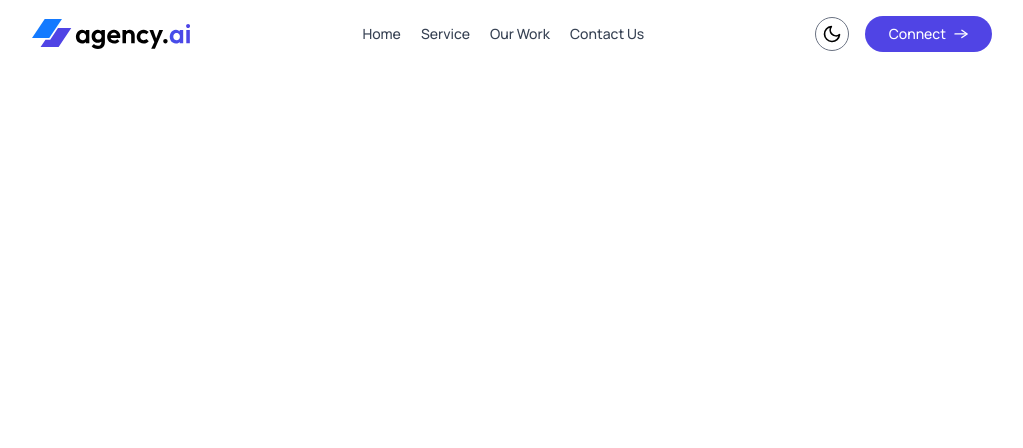
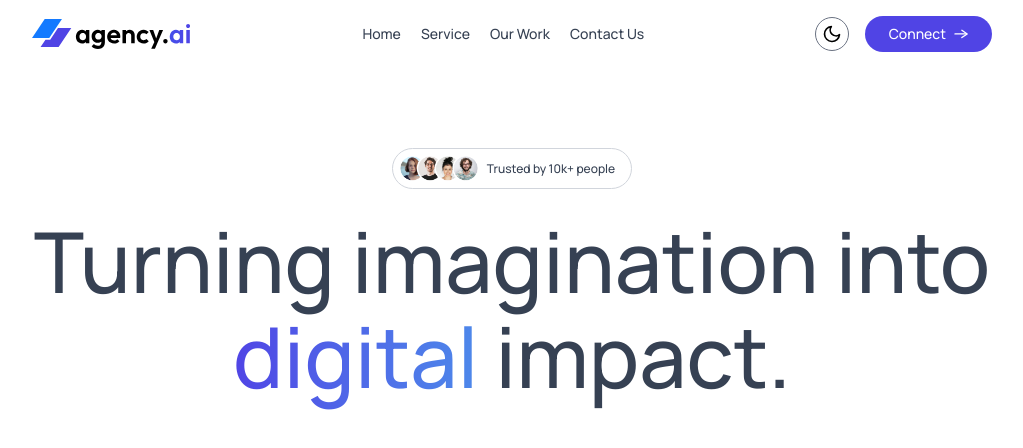
Before and after one commit to funso1234/Agent, a React (Vite) app: page / in a window 1280 px wide. Shown: the top 448 px of the page, without its empty margins (128-1151 px from the left). Built offline with nearby package versions, Linux system fonts and the light colour scheme.

Commit message:
work in progress

```diff
--- a/src/App.jsx
+++ b/src/App.jsx
@@ -1,13 +1,15 @@
 import React, { useState } from 'react'
 import Navbar from './components/Navbar'
+import Hero from './components/Hero'
 
 const App = () => {
 
-  const [theme, setTheme] = useState('light')
+  const [theme, setTheme] = useState(localStorage.getItem('theme') ? localStorage.getItem('theme') : 'light')
 
   return (
     <div className='dark:bg-black relative'>
       <Navbar theme={theme} setTheme={setTheme}/>
+      <Hero/>
     </div>
   )
 }
--- /dev/null
+++ b/src/components/Hero.jsx
@@ -0,0 +1,21 @@
+import React from 'react'
+import assets from '../assets/assets'
+
+const Hero = () => {
+  return (
+    <div className='flex flex-col items-center gap-6 py-20 px-4 sm:px-12 lg:px-24 xl:px-40 text-center w-full overflow-hidden text-gray-700 dark:text-white'>
+
+        <div className='inline-flex items-center gap-2 border border-gray-300 p-1.5 pr-4 rounded-full'>
+            <img className='w-20' src={assets.group_profile} alt="" />
+            <p className='text-xs font-medium'>Trusted by 10k+ people</p>
+        </div>
+
+        <h1 className='text-4xl sm:text-5xl md:text-6xl xl:text-[84px] font-medium
+        xl:leading-[95px] max-w-5xl'>Turning imagination into <span className='bg-gradient-to-r from-[#5044E5] to-[#4d8cea] bg-clip-text text-transparent'>digital </span>
+             impact.</h1>
+
+    </div>
+  )
+}
+
+export default Hero
--- a/src/components/ThemeTogglerBtn.jsx
+++ b/src/components/ThemeTogglerBtn.jsx
@@ -2,6 +2,11 @@
 import assets from '../assets/assets'
 
 const ThemeTogglerBtn = ({theme, setTheme}) => {
+
+    useEffect(()=>{
+        const prefersDarkMode = window.matchMedia('(prefers-color-scheme: dark)').matches;
+        setTheme(theme || (prefersDarkMode ? 'dark' : 'ligt'))
+    },[])
 
     useEffect(() =>{
         if(theme === 'dark'){
```
